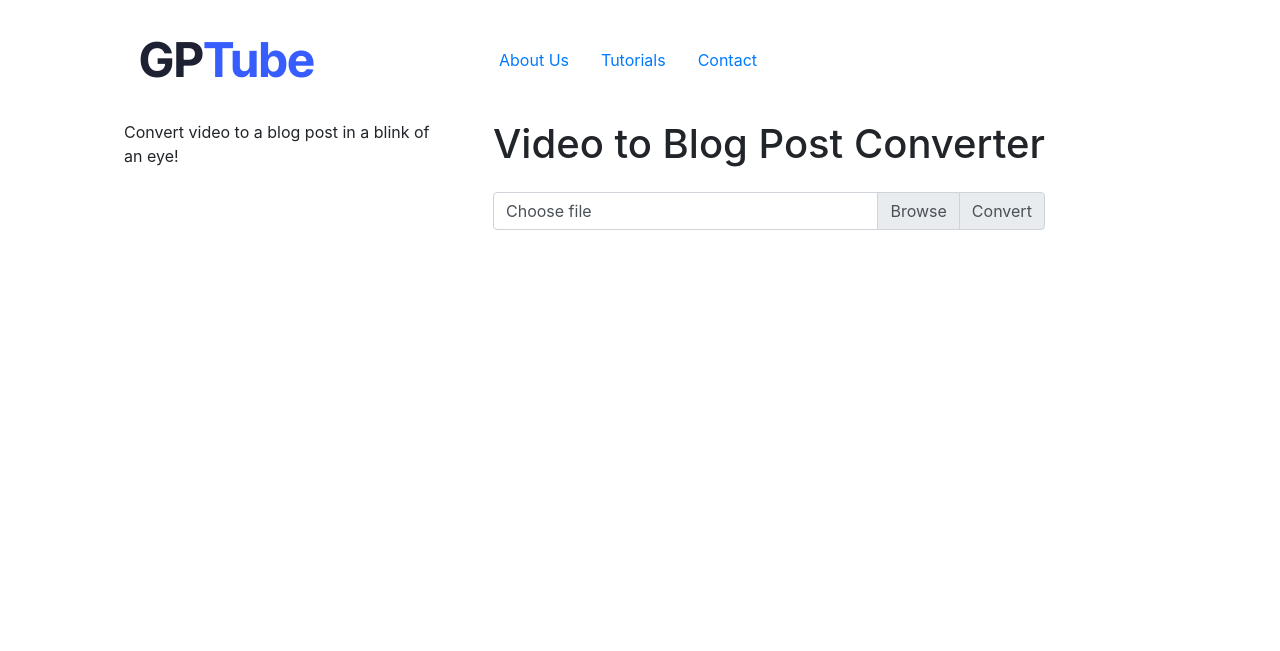
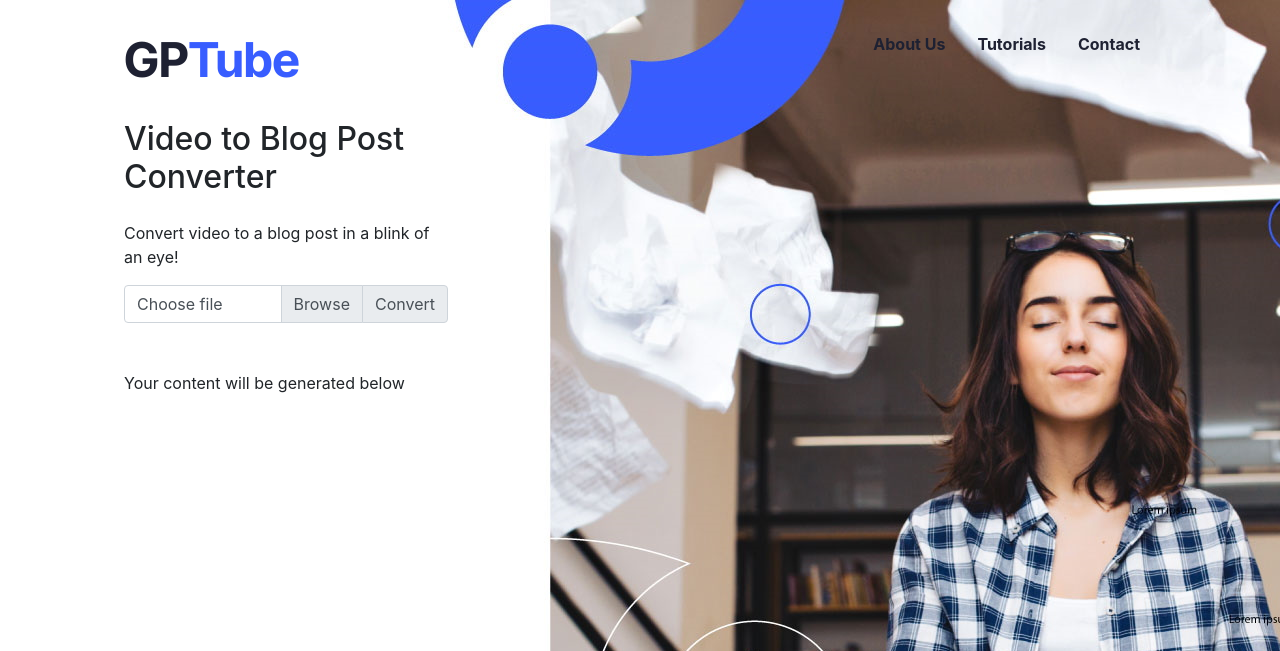
Before and after one commit to ho-cyber/GPTUBE-TEAM, a Python web app: template templates/index.html in a window 1280 px wide. Shown: the top 651 px of the page. Run offline with Jinja, Linux system fonts and the light colour scheme; the template is opened without the code that fills it, so the values that code supplies are empty.

Commit message:
Added main banner

```diff
--- a/css/styles.css
+++ b/src/css/styles.css
@@ -11,3 +11,15 @@
 .main-navigation {
     height: 40px;
 }
+
+body {
+    background: url(../images/main-banner.jpg) no-repeat top center;
+}
+
+.main-navigation a {
+    color: #1E2132;
+}
+
+h1 {
+    font-size: 2rem;
+}
--- a/templates/index.html
+++ b/templates/index.html
@@ -6,49 +6,36 @@
     <link rel="preconnect" href="https://fonts.googleapis.com">
     <link rel="preconnect" href="https://fonts.gstatic.com" crossorigin>
     <link href="https://fonts.googleapis.com/css2?family=Inter+Tight:wght@700&display=swap" rel="stylesheet">
-    <link rel="stylesheet" href="../css/styles.css">
+    <link rel="stylesheet" href="../src/css/styles.css">
   </head>
   <body>
-    <div class="container">
+    <div class="container main-wrapper">
       <div class="row m-4">
-        <div class="col-12">
-          <div class="container">
-            <div class="row">
         <div class="col-12 col-md-4">
           <div class="logo"><span class="highlight">GP</span>Tube</div>
         </div>
-              <div class="col-12 col-md-auto d-flex align-items-center">
+        <div class="col-12 col-md-8">
+          <div class="d-flex align-items-center justify-content-end">
             <div class="main-navigation">
               <ul class="nav">
                 <li class="nav-item">
-                      <a class="nav-link active" href="#">About Us</a>
+                  <a class="nav-link active font-weight-bold" href="#">About Us</a>
                 </li>
                 <li class="nav-item">
-                      <a class="nav-link" href="#">Tutorials</a>
+                  <a class="nav-link font-weight-bold" href="#">Tutorials</a>
                 </li>
                 <li class="nav-item">
-                      <a class="nav-link" href="#">Contact</a>
+                  <a class="nav-link font-weight-bold" href="#">Contact</a>
                 </li>
               </ul>
             </div>
           </div>
         </div>
       </div>
-        </div>
-      </div>
       <div class="row m-4">
         <div class="col-12 col-md-4">
-          Convert video to a blog post in a blink of an eye!
-        </div>
-        <div class="col-12 col-md-auto">
-          <div class="container">
-            <div class="row">
-              <div class="col">
           <h1 class="mb-4">Video to Blog Post Converter</h1>
-              </div>
-            </div>
-            <div class="row">
-              <div class="col">
+          <p>Convert video to a blog post in a blink of an eye!</p>
           <form action="/convert" method="POST" enctype="multipart/form-data">
             <div class="input-group mb-3">
               <div class="custom-file">
@@ -60,14 +47,8 @@
               </div>
             </div>
           </form>
-              </div>
-            </div>
-            <div class="row">
-              <div class="col">
+          <p class="mt-5">Your content will be generated below</p>
           <div id="result"></div>
-              </div>
-            </div>
-          </div>
         </div>
       </div>
     </div>
```
Also changed, not shown: src/images/main-banner.jpg (added). Lines whose indentation alone changed are shown as unchanged.
